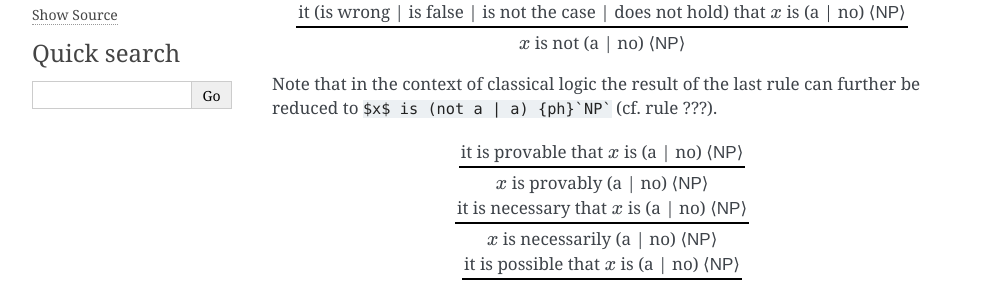
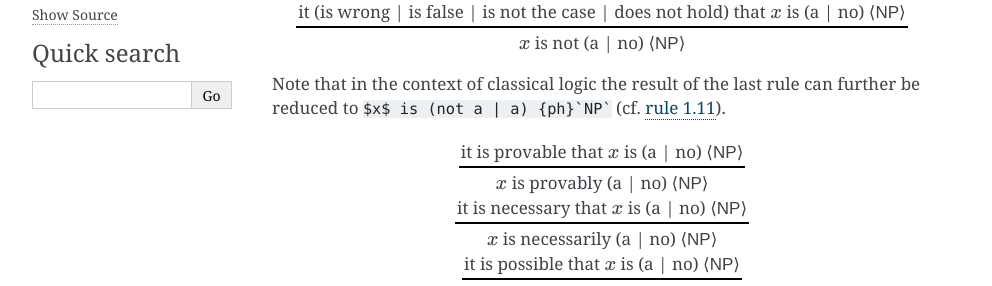
Before and after one commit to FlexiFormal/rewriting-rules, a Sphinx documentation site: the page built from source/rules/rule_10_01.md, in a window 1280 px wide. Shown: the part 209-495 px from the top of the page, without its empty margins (148-1140 px from the left). Built offline with Sphinx 7.4.7, drawn with Linux system fonts in a browser that asks for light colours.

Commit message:
add missing link

````diff
--- a/source/rules/rule_10_01.md
+++ b/source/rules/rule_10_01.md
@@ -15,7 +15,7 @@ $x$ is not (a | no) {ph}`NP`
 ```
 
 Note that in the context of classical logic the result of the last rule can further be
-reduced to `` $x$ is (not a | a) {ph}`NP` `` (cf. rule ???).
+reduced to `` $x$ is (not a | a) {ph}`NP` `` (cf. [rule 1.11](/rules/rule_11_01.md)).
 
 ```{rewrite-rule}
 it is provable that $x$ is (a | no) {ph}`NP`
````
